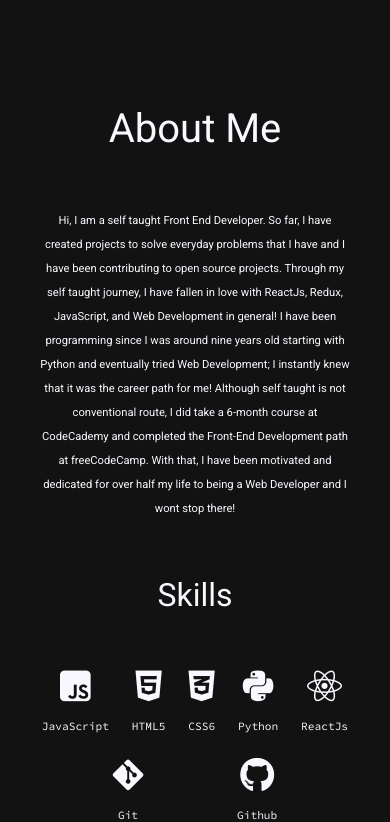
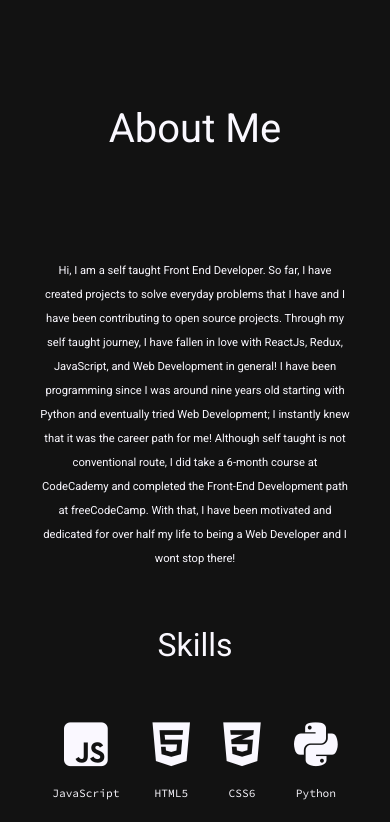
Before and after one commit to NehemiahDias/portfolio-site, a React (Create React App) app: page / in a window 390 px wide. Shown: the part 4982-5804 px from the top of the page. Built offline with nearby package versions, Linux system fonts and the light colour scheme.

Commit message:
convert styling

```diff
--- a/src/components/aboutMeComponents/AboutComponent.css
+++ b/src/components/aboutMeComponents/AboutComponent.css
@@ -1,8 +1,4 @@
-#about-me {
-    width: 60%;
-    padding-bottom: 100px;
-    margin: auto;
-}
+
 @media screen and (max-width: 800px) {
     #about-me {
         width: 80%;
@@ -11,35 +7,12 @@
 @media screen and (max-width: 430px){
     #about-me p {
         font-size: 0.7rem;
-        line-height: 1.5rem !important;
+        line-height: 1.5rem;
     }
     .skill-tab i {
-        font-size: 35px !important;
+        font-size: 35px;
     }
     .skill p {
-        font-size: 0.7rem !important;
+        font-size: 0.7rem;
     }
 }
-#about-me .section-title {
-    margin-bottom: 50px;
-}
-#about-me p {
-    text-align: center;
-    line-height: 2rem;
-}
-.skill-tab {
-    display: flex;
-    justify-content: space-evenly;
-    text-align: center;
-    flex-wrap: wrap;
-    gap: 20px;
-}
-.skills-title {
-    font-size: 2rem;
-    text-align: center;
-    margin: 50px 0;
-}
-.skill-tab i {
-    font-size: 50px;
-    margin-bottom: 10px;
-}
--- a/src/components/aboutMeComponents/AboutComponent.js
+++ b/src/components/aboutMeComponents/AboutComponent.js
@@ -1,46 +1,58 @@
-import React from 'react';
-import './AboutComponent.css';
+import React from "react";
+import "./AboutComponent.css";
 
 function AboutComponent() {
   return (
-    <section id="about-me">
-        <h1 className="section-title">About Me</h1>
-        <p>Hi, I am a self taught Front End Developer. So far, I have created projects to solve everyday problems that I have and I have been contributing to open source projects. Through my self taught journey, I have fallen in love with ReactJs, Redux, JavaScript, and Web Development in general! I have been programming since I was around nine years old starting with Python and eventually tried Web Development; I instantly knew that it was the career path for me! Although self taught is not conventional route, I did take a 6-month course at CodeCademy and completed the Front-End Development path at freeCodeCamp. With that, I have been motivated and dedicated for over half my life to being a Web Developer and I wont stop there!</p>
+    <section id="about-me" className="w-[60%] pb-[100px] m-auto">
+      <h1 className="section-title pb-[50px]">About Me</h1>
+      <p className="text-center leading-8">
+        Hi, I am a self taught Front End Developer. So far, I have created
+        projects to solve everyday problems that I have and I have been
+        contributing to open source projects. Through my self taught journey, I
+        have fallen in love with ReactJs, Redux, JavaScript, and Web Development
+        in general! I have been programming since I was around nine years old
+        starting with Python and eventually tried Web Development; I instantly
+        knew that it was the career path for me! Although self taught is not
+        conventional route, I did take a 6-month course at CodeCademy and
+        completed the Front-End Development path at freeCodeCamp. With that, I
+        have been motivated and dedicated for over half my life to being a Web
+        Developer and I wont stop there!
+      </p>
       <section id="skills">
-          <h2 className='skills-title'>Skills</h2>
-          <div className='skill-tab'>
-            <div className='skill'>
-              <i class="fa-brands fa-square-js"></i>
-              <p className='sub-text'>JavaScript</p>
+        <h2 className="text-[2rem] text-center my-[50px] mx-0">Skills</h2>
+        <div className="flex justify-evenly text-center flex-wrap gap-5">
+          <div className="skill">
+            <i className="fa-brands fa-square-js text-[50px] mb-3"></i>
+            <p className="sub-text">JavaScript</p>
           </div>
-            <div className='skill'>
-              <i class="fa-brands fa-html5"></i>
-              <p className='sub-text'>HTML5</p>
+          <div className="skill">
+            <i className="fa-brands fa-html5 text-[50px] mb-3"></i>
+            <p className="sub-text">HTML5</p>
           </div>
-            <div className='skill'>
-              <i class="fa-brands fa-css3-alt"></i>
-              <p className='sub-text'>CSS6</p>
+          <div className="skill">
+            <i className="fa-brands fa-css3-alt text-[50px] mb-3"></i>
+            <p className="sub-text">CSS6</p>
           </div>
-            <div className='skill'>
-              <i class="fa-brands fa-python"></i>
-              <p className='sub-text'>Python</p>
+          <div className="skill">
+            <i className="fa-brands fa-python text-[50px] mb-3"></i>
+            <p className="sub-text">Python</p>
           </div>
-            <div className='skill'>
-              <i class="fa-brands fa-react"></i>
-              <p className='sub-text'>ReactJs</p>
+          <div className="skill">
+            <i className="fa-brands fa-react text-[50px] mb-3"></i>
+            <p className="sub-text">ReactJs</p>
           </div>
-            <div className='skill'>
-              <i class="fa-brands fa-git-alt"></i>
-              <p className='sub-text'>Git</p>
+          <div className="skill">
+            <i className="fa-brands fa-git-alt text-[50px] mb-3"></i>
+            <p className="sub-text">Git</p>
           </div>
-            <div className='skill'>
-              <i class="fa-brands fa-github"></i>
-              <p className='sub-text'>Github</p>
+          <div className="skill">
+            <i className="fa-brands fa-github text-[50px] mb-3"></i>
+            <p className="sub-text">Github</p>
           </div>
         </div>
       </section>
     </section>
-  )
+  );
 }
 
-export default AboutComponent
+export default AboutComponent;
```
Lines whose indentation alone changed are shown as unchanged.
